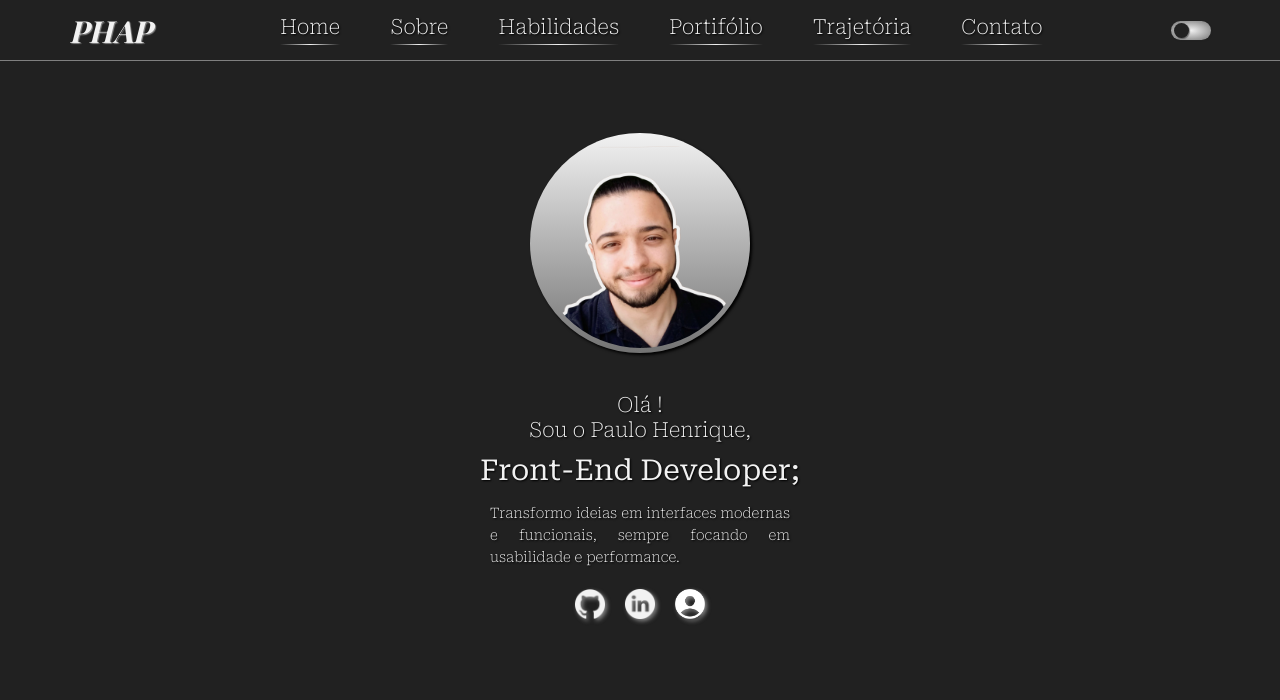
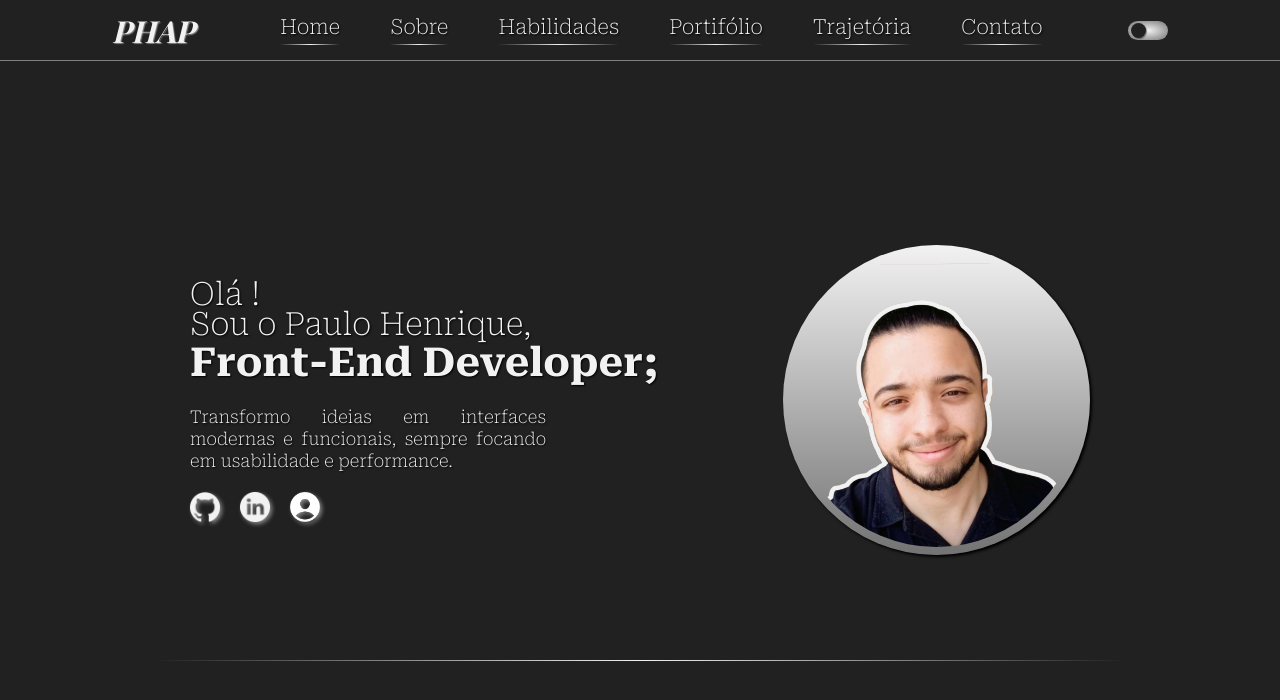
Before and after one commit to Dev-Phap/Phap_Portifolio, a plain HTML site: page index.html in a window 1280 px wide. Shown: the top 700 px of the page. Drawn offline with nearby package versions, Linux system fonts and the light colour scheme; a web font is replaced by a local one.

Commit message:
FirstSection - Finalizado Seção Home - aplicando resposividade e efeitos de digitação e esmaecer -  aplicado também efeito smooth ao scroll

```diff
--- a/assets/css/global.css
+++ b/assets/css/global.css
@@ -5,7 +5,8 @@
     margin: 0;
     padding: 0;
     box-sizing: border-box;
-
+    scroll-behavior:smooth;
+    scroll-padding-top: 150px;
 }
 
 
@@ -53,3 +54,49 @@ a:hover {
 li {
     list-style: none;
 }
+
+hr.divider {
+
+        display:block;
+        margin-top:5px;
+        height:0.75px;
+        width:80%;
+        background: linear-gradient(90deg, rgba(0,0,0,0) 0%, var(--cor-secundary) 50%, rgba(0,0,0,0) 100%);
+        border: none;
+
+}
+
+/* Efeitos Globais */
+
+/* Esmaecer */
+
+/* Classe para esmaecer os elementos */
+.fadeIn {
+
+    opacity: 0;
+    transition: opacity 2s ease-in-out;
+}
+
+/* Após a digitação, a classe será adicionada e a opacidade mudará */
+.fadeIn.visible {
+
+    opacity: 1;
+}
+
+
+
+/* Responsividade globais */
+@media (min-width:800px){
+    hr.divider{
+        width:95%
+    }
+
+}
+
+
+@media (min-width:1080px){
+    hr.divider{
+        max-width:1080px;
+    }
+
+}
--- a/assets/css/navBar.css
+++ b/assets/css/navBar.css
@@ -227,7 +227,7 @@
 
 /* Responsividade nav bar*/
 
-@media (min-width: 700px){
+@media (min-width: 800px){
 
 /* desativando menu mobile */
 .menu_mobile {
@@ -270,6 +270,14 @@
 }
 
 @media (min-width:1080px){
+
+    .nav_content {
+
+        justify-content: space-around;
+        align-items: center;
+
+    }
+
     .nav_menu {
         font-size:1.3rem;
         gap:50px;
@@ -279,4 +287,7 @@
     .phap {
         font-size:1.9rem;
     }
+
+
+
 }
--- a/assets/css/sectionHome.css
+++ b/assets/css/sectionHome.css
@@ -1,24 +1,31 @@
  /* Main Container */
 
  .main_container {
+    max-width: 80%;
+    height:10000px; /* colocado para teste dos elementos fixos apos isso tirar */
+    display:flex;
+    flex-direction:column;
+    margin:45px auto 0px;
+    align-items:center;
 
-    margin-top:58px;
-    height:10000px; /* colocado para teste dos elementos fixos apos isso tirar */
  }
 
  /* SectionHome container */
 
  .sectionHome_container{
 
-    max-width: 95%;
+    width:100%;
     display: flex;
     flex-direction:column;
     justify-content: space-between;
     align-items: center;
-    margin: 10px auto;
+    margin:10px auto 70px;
     padding: 5px 5px;
     color: var(--cor-secundary);
+
  }
+
+
 
 
 /* circle Image container */
@@ -40,7 +47,7 @@
 .perfil_image {
     width: 95%;
     height: 95%;
-    object-fit: contain;
+    object-fit: cover;
     display:block;
     border-radius:50%;
     z-index:0;
@@ -120,3 +127,99 @@
     max-height:30px;
     filter: drop-shadow(2px 2px 2px var(--cor-secundary-alpha))
 }
+
+
+
+/* Responsividade telas mairoes que 700px */
+@media (min-width: 800px ) {
+    .sectionHome_container{
+        max-width:900px;
+        display: flex;
+        flex-direction:row-reverse;
+        justify-content:space-around;
+        align-items: center;
+
+        margin-top:200px;
+        margin-bottom:100px;
+        padding:0% 5%;
+
+     }
+
+     .text_section_home {
+        width:500px;
+        align-items: start;
+        margin:0px;
+    }
+
+    .title_text_home {
+        text-align: left;
+         line-height: 30px;
+    }
+
+    .title_text_home h1 {
+
+        font-size:4rem;
+        line-height: 30px;
+    }
+
+    .text_frontEnd{
+
+        font-size:2.5rem;
+    }
+
+    .circleImage_container {
+        min-width: 280px;
+        min-height: 280px;
+        margin-top:0px;
+        display: flex;
+        align-items: center;
+        justify-content: center;
+
+
+    }
+
+    .social_container{
+
+        width:50%;
+        max-width: 300px;
+        justify-content:start;
+        align-items:center;
+
+    }
+}
+
+@media (min-width:1080px){
+    .sectionHome_container{
+        padding:0% 0%;
+        margin-bottom:100px;
+     }
+
+    .text_section_home {
+        width:600px;
+
+    }
+
+    .title_text_home{
+        width:100%;
+        font-size:2rem;
+    }
+
+
+    .title_subtext_home {
+        max-width:60%;
+        width:60%;
+        font-size:1.1rem;
+    }
+
+    .circleImage_container {
+        width: 310px;
+        height: 310px;
+        margin-top:0px;
+        display: flex;
+        align-items: center;
+        justify-content: center;
+
+
+    }
+
+}
--- a/assets/js/main.js
+++ b/assets/js/main.js
@@ -50,3 +50,22 @@ btnSwitch.addEventListener("click", () => {
     //Se tiver a classe "lightTheme" no elemento, salva "light" no localStorage, senão salva "dark".
     localStorage.setItem("theme", isLight ? "light" : "dark");
 });
+
+
+
+
+/* Aplicando Efeitos Globais  */
+
+
+/* Efeito esmaecer - precisa colocar  */
+function aplicarEfeitoEsmaecer() {
+    // Seleciona os elementos restantes e aplica o efeito de esmaecer
+    const outrosElementos = document.querySelectorAll('.fadeIn');
+
+    // Aplica o efeito de esmaecer após 1 segundo da digitação finalizar
+    setTimeout(() => {
+        outrosElementos.forEach((elemento) => {
+            elemento.classList.add('visible');
+        });
+    }, 1300); // Delay antes de iniciar o esmaecimento (depois da digitação)
+}
--- /dev/null
+++ b/assets/js/sectionHome.js
@@ -0,0 +1,45 @@
+
+
+
+//Adiciona Evento ao no carregamento do conteudo da DOM.
+document.addEventListener("DOMContentLoaded", function () {
+
+    //Traz elemento que vao receber efeito de digitação.
+    const element = document.querySelectorAll('.digitando');
+
+    element.forEach((element, index )=> {
+        let texto = element.innerText;
+        element.innerText = "";
+        element.style.visibility = "visible";
+
+        /* O conteudo quando vem pelo innerText não reconhece a quebra de linha então é preciso fazer a substituição da quebra de linha pelo elemento html <br>, O metodo split vai dividir o conteudo de "texto" para um array, esse array vai ser separado para cada quebra de linha /n, entao se tiver 3 quebra de linha esse array vai ter 3 itens.
+
+        ja o metodo .join vai juntar os itens do array ja colocando o <br> entre eles para ser lido como elemento html.*/
+        texto = texto.split("\n").join("<br>");
+
+        let i = 0; // contador para o loop na função.
+        //Função efeito de digitação de letra por letra.
+        function digitar() {
+
+            //Se Contador I é menor que o tamanho do texto. faça:
+            if ( i < texto.length ) {
+
+                if (i < texto.length) {
+                    // Se o caractere que estiver no i é = "<" (inicio do <br>), verifica as proximas 4 letras se tem <br> se for verdadeiro aplica o <br> na DOM para gerar a quebra de linha.
+                    if (texto[i] === "<" && texto.substring(i, i + 4) === "<br>") {
+                        element.innerHTML += "<br>"; // Insere a quebra de linha
+                        i += 4;  // Avança para pular o <br> completo
+                    } else {
+                        // Caso contrário, insere o caractere normal
+                        element.innerHTML += texto.charAt(i);
+                        i++;
+                    }
+                }
+                setTimeout(digitar, 50);
+            } else {
+                // Quando o texto for totalmente digitado, aplica o efeito de esmaecer nos outros elementos
+                aplicarEfeitoEsmaecer();
+            }
+        } setTimeout(digitar, index * 1800 )
+    });
+});
--- a/index.html
+++ b/index.html
@@ -31,7 +31,7 @@
                 <div class="menu_mobile_content">
                     <button class="btn_close_menu">  X  </button>
                     <ul class="menu_mobile_list">
-                        <li><a href="#">Home</a></li>
+                        <li><a href="#home">Home</a></li>
                         <li><a href="#">Sobre</a></li>
                         <li><a href="#">Habilidades</a></li>
                         <li><a href="#">Portifólio</a></li>
@@ -41,12 +41,12 @@
                 </div>
             </div>
             <div class="nav_logo">
-                <a href="#">
+                <a href="#home">
                     <h1 class="phap"><b><i>PHAP</i></b></h1>
                 </a>
             </div>
             <ul class="nav_menu">
-                <li><a href="#">Home</a><div> </div></li>
+                <li><a href="#home">Home</a><div> </div></li>
                 <li><a href="#">Sobre</a><div> </div></li>
                 <li><a href="#">Habilidades</a><div> </div></li>
                 <li><a href="#">Portifólio</a><div> </div></li>
@@ -60,25 +60,31 @@
           </nav>
     </header>
     <main class="main_container">
-        <section class="sectionHome_container">
+        <section id="home"class="sectionHome_container">
             <div class="circleImage_container">
                 <img class="perfil_image" src="assets/images/me/Eu.png" alt="Imagem Demonstrando o Desenvolvedor Paulo Henrique, homem, pele clara, olhos e cabelo castanhos, cabelo curto enrrolado"/>
             </div>
             <div class="text_section_home">
-                <h1 class="title_text_home">Olá ! <br> Sou o Paulo Henrique, <br><strong>Front-End Developer;</strong></h1>
-                <p class="title_subtext_home"> Transformo ideias em interfaces modernas e funcionais, sempre focando em usabilidade e performance. </p>
-                <ul class="social_container">
+                <h1 class="title_text_home digitando" >Olá ! <br> Sou o Paulo Henrique, <br>
+                </h1>
+                <h1 class="text_frontEnd digitando" >
+                    <strong>Front-End Developer;</strong>
+                </h1>
+                <p class="title_subtext_home fadeIn"> Transformo ideias em interfaces modernas e funcionais, sempre focando em usabilidade e performance. </p>
+                <ul class="social_container fadeIn">
                     <li><a><img class='icon'src="assets/images/icons/gitHub_White.png" alt="Logo github"/></a></li>
                     <li><a><img class='icon' src="assets/images/icons/linkedin_White.png" alt="Logo linkedin"/></a></li>
                     <li><a><img class='icon' src="assets/images/icons/mycv_White.png" alt="Logo imagem usuario"/></a></li>
                 </ul>
             </div>
         </section>
+        <hr class="divider"></hr>
     </main>
     <footer>
     </footer>
     <!-- scripts Js -->
     <script src="assets/js/main.js"></script>
     <script src="assets/js/navBar.js"></script>
+    <script src="assets/js/sectionHome.js"></script>
 </body>
 </html>
```
